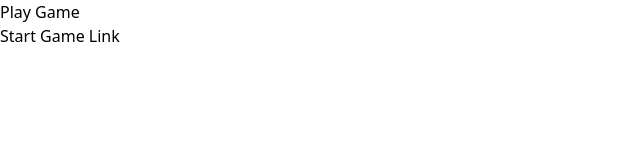
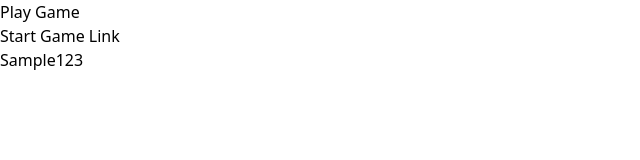
Before and after one commit to Kunal-8759/Hangman_Game, a React (Vite) app: page /start in a window 1280 px wide. Both pictures are taken after typing "Sample123" into the empty fields and a click on the button "Submit". Shown: the top 160 px of the page, without its empty margins (0-640 px from the left). Built offline with nearby package versions, Linux system fonts and the light colour scheme.

Commit message:
Transfer the data from one page to another

```diff
--- a/src/components/TextInputForm/TextInputFormContainer.jsx
+++ b/src/components/TextInputForm/TextInputFormContainer.jsx
@@ -7,12 +7,14 @@ function TextInputFormContainer(){
     //the variable can be changed through the setInputType method
     //default value of the variable inputType is set password.
     const [inputType,setInputType]=useState("password");
+    const [value,setValue]=useState("");
 
     const navigate = useNavigate();//useNavigate() is a hook that return a function
 
     function handleTextInputChange(event){
         console.log("Text input Changed");
         console.log(event.target.value);
+        setValue(event.target.value);//the value variable will be set everytime when we change the input
     }
     function handleShowHideClick(){
         console.log("Show/Hide button clicked");
@@ -25,8 +27,11 @@ function TextInputFormContainer(){
     //bydefault when we enter the submit button in a form, the page gets refreshed so we are preventing that
     function handleFormSubmit(event){
         event.preventDefault();
-        console.log("form submitted");
-        navigate('/play');
+        if(value){
+            navigate('/play',{state: value});
+            console.log("form submitted with value : ",value);
+        }
+
     }
 
     return (<TextInputForm
--- a/src/pages/PlayGame.jsx
+++ b/src/pages/PlayGame.jsx
@@ -1,10 +1,13 @@
-import { Link } from "react-router-dom";
+import { Link, useLocation } from "react-router-dom";
 
 function PlayGame(){
+    const {state} = useLocation();
+    const receivedData = state;
     return (
         <>
             <h1>Play Game</h1>
             <Link to="/start" className="text-blue-400">Start Game Link</Link>
+            <p>{receivedData} </p>
         </>
 
     );
```
